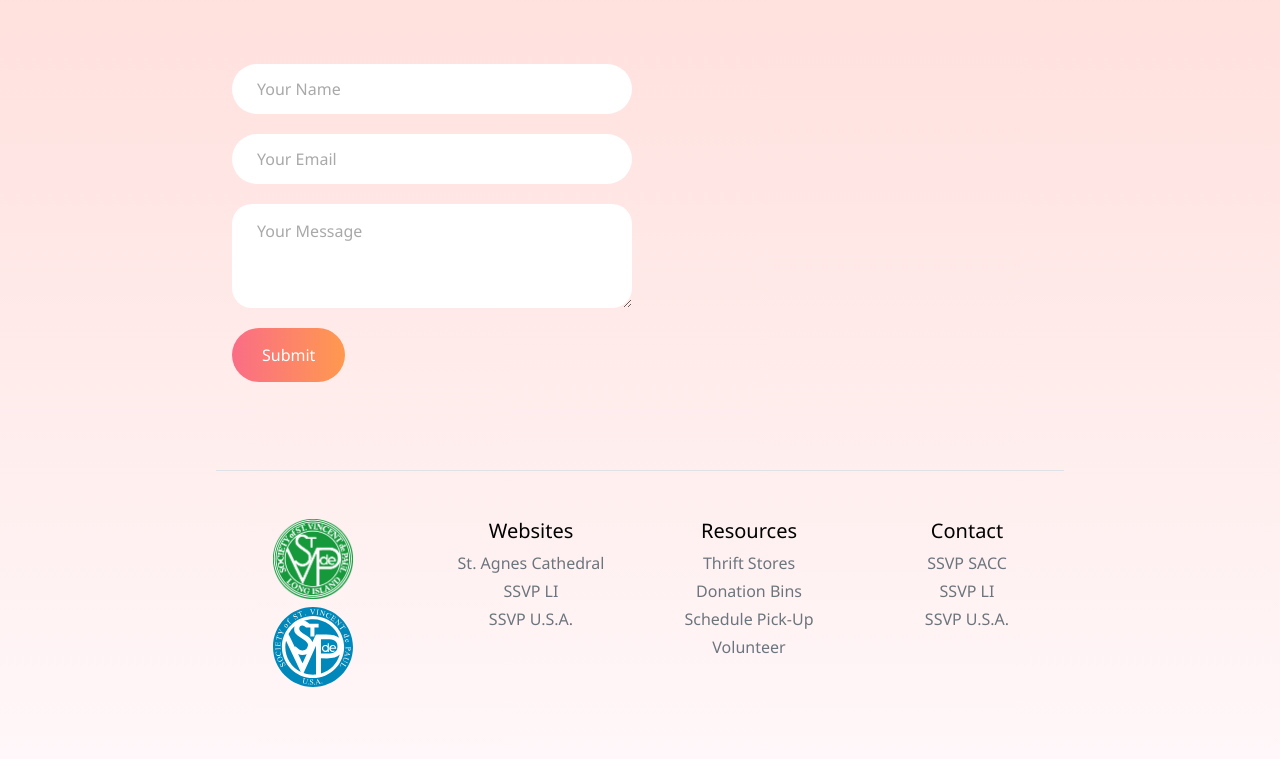
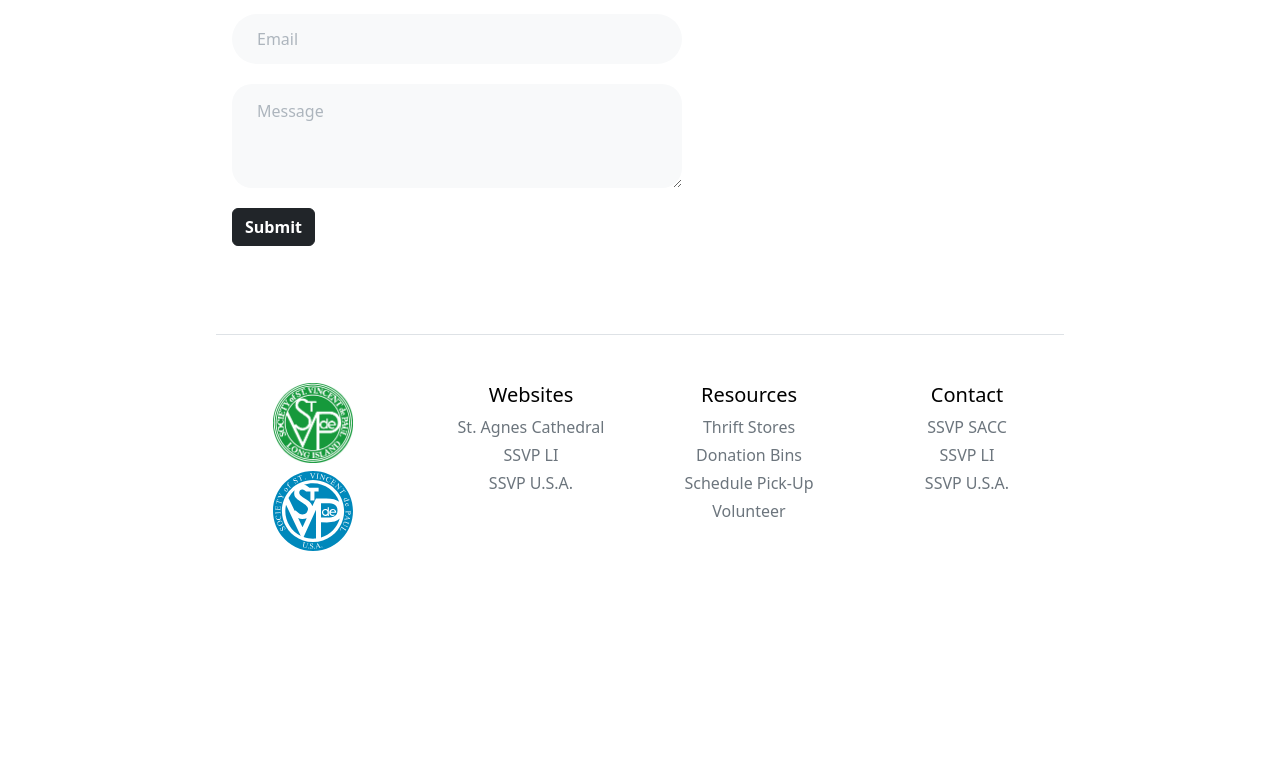
Before and after one commit to ihardenburgh/stagnessvdp-dev, a plain HTML site: page contact.html in a window 1280 px wide. Shown: the part 226-985 px from the top of the page. After the commit the page ends 849 px from the top, so only its background shows below. Drawn offline with nearby package versions, Linux system fonts and the light colour scheme.

Commit message:
contact + home

```diff
--- a/contact.css
+++ /dev/null
@@ -1,73 +0,0 @@
-*{
-    padding: 0;
-    margin: 0;
-    box-sizing: border-box;
-}
-body{
-    font-family: 'Segoe UI', Tahoma, Geneva, Verdana, sans-serif;
-    background: linear-gradient(#ffdad5,#fff7f9)
-}
-.contact-container{
-    height: 100vh;
-    display: flex;
-    align-items: center;
-    justify-content: space-evenly;
-}
-.contact-left{
-    display: flex;
-    flex-direction: column;
-    align-items: start;
-    gap: 20px;
-}
-.contact-left-title h2{
-    font-weight: 600;
-    color: #a363aa;
-    font-size: 40px;
-    margin-bottom: 5px;
-}
-.contact-left-title hr{
-    border: none;
-    width: 120px;
-    height: 5px;
-    background-color: #a363aa;
-    border-radius: 10px;
-    margin-bottom: 20px;
-}
-.contact-inputs{
-    width: 400px;
-    height: 50px;
-    border: none;
-    outline: none;
-    padding-left: 25px;
-    font-weight: 500;
-    color: #666;
-    border-radius: 50px;
-}
-.contact-left textarea{
-    height: 104px;
-    padding-top: 15px;
-    border-radius: 20px;
-}
-.contact-inputs:focus{
-    border: 2px solid #ff994f;
-}
-.contact-inputs::placeholder{
-    color: #a9a9a9
-}
-.contact-left button{
-    display: flex;
-    align-items: center;
-    padding: 15px 30px;
-    font-size: 16px;
-    color: #fff;
-    gap: 10px;
-    border: none;
-    border-radius: 50px;
-    background: linear-gradient(270deg,#ff994f,#fa6d86);
-    cursor: pointer;
-}
-@media (max-width: 800px) {
-    .contact-inputs{
-        width: 80vw;
-    }
-}
--- a/contact.html
+++ b/contact.html
@@ -7,7 +7,6 @@
   <link rel="shortcut icon" type="image/x-icon" href="favicon.ico">
   <link href="https://cdn.jsdelivr.net/npm/bootstrap@5.3.3/dist/css/bootstrap.min.css" rel="stylesheet" integrity="sha384-QWTKZyjpPEjISv5WaRU9OFeRpok6YctnYmDr5pNlyT2bRjXh0JMhjY6hW+ALEwIH" crossorigin="anonymous">
   <link href="https://fonts.googleapis.com/css?family=Inter" rel="stylesheet" type="text/css">
-  <link rel="stylesheet" href="contact.css">
   <style>
     .px-3 {margin-top: 90px !important; margin-bottom: 40px !important;}
     .cover-container {max-width: 55em;}
@@ -15,6 +14,12 @@
     .nav-masthead .nav-link:hover, .nav-masthead .nav-link:focus {border-bottom-color: rgba(255, 255, 255, .25);}
     .nav-masthead .nav-link + .nav-link {margin-left: 1rem;}
     .nav-masthead .active {color: #000; border-bottom-color: #000;}
+    .contact-container{height: 50vh; display: flex; align-items: center; justify-content: space-evenly;}
+    .contact-left{display: flex; flex-direction: column; align-items: start; gap: 20px;}
+    .contact-inputs{width: 450px; height: 50px; border: none; outline: none; padding-left: 25px; font-weight: 500; border-radius: 50px; background-color: #f8f9fa;}
+    .contact-left textarea{height: 104px; padding-top: 15px; border-radius: 20px;}
+    .contact-inputs:focus{border: 2px solid #000;}
+    .contact-inputs::placeholder{color: #adb5bd;}
   </style>
 </head>
 <body class="d-flex h-100 text-center text-bg-light bg-white">
@@ -23,22 +28,19 @@
       <div>
         <h4 class="float-md-start mb-0 text-muted"><img class="rounded float-start" src="image/ssvp-logo.png" width="55%" height="55%"></h4>
         <nav class="nav nav-masthead justify-content-center float-md-end">
-            <a class="nav-link fw-bold py-1 px-0" href="https://hardenburgh.me/ssvpsacc">Home</a>
-            <a class="nav-link fw-bold py-1 px-0" href="https://svdpli.org/about" target="_blank">About</a>
-            <a class="nav-link fw-bold py-1 px-0" href="https://svdpli.org/get-involved/donate" target="_blank">Donate</a>
+            <a class="nav-link fw-bold py-1 px-0" href="index.html">Home</a>
+            <a class="nav-link fw-bold py-1 px-0" href="#">About</a>
             <a class="nav-link fw-bold py-1 px-0 active" aria-current="page" href="contact.html">Contact</a>
         </nav>
       </div>
     </header>
     <main class="px-3">
       <form action="https://api.web3forms.com/submit" method="POST" class="contact-left">
-        <h2>Contact St. Agnes SSVP Conference</h2>
-        <hr>
         <input type="hidden" name="access_key" value="4a96c560-4f21-4eda-b48c-cd5f2f3b66b0">
-        <input type="text" name="name" placeholder="Your Name" class="contact-inputs" required>
-        <input type="email" name="email" placeholder="Your Email" class="contact-inputs" required>
-        <textarea name="message" placeholder="Your Message" class="contact-inputs" required></textarea>
-        <button type="submit">Submit</button>
+        <input type="text" name="name" placeholder="Name" class="contact-inputs" required>
+        <input type="email" name="email" placeholder="Email" class="contact-inputs" required>
+        <textarea name="message" placeholder="Message" class="contact-inputs" required></textarea>
+        <button type="submit" class="btn btn-md btn-dark fw-bold">Submit</button>
     </form>
     </main>
     <footer class="pt-4 my-md-5 pt-md-5 border-top">
```
Also changed, not shown: index.html (+2 -3 lines).
